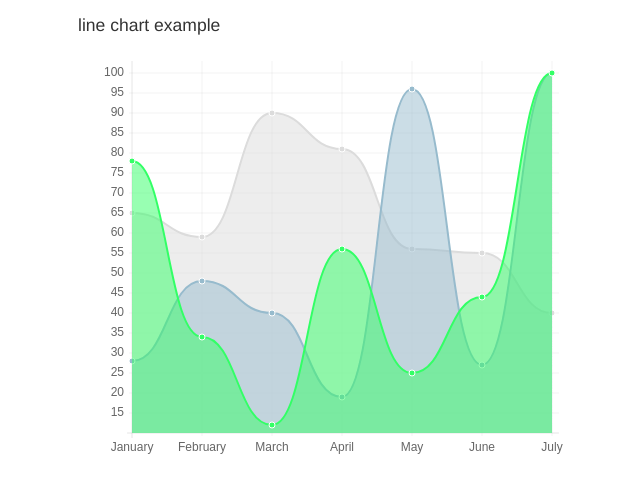
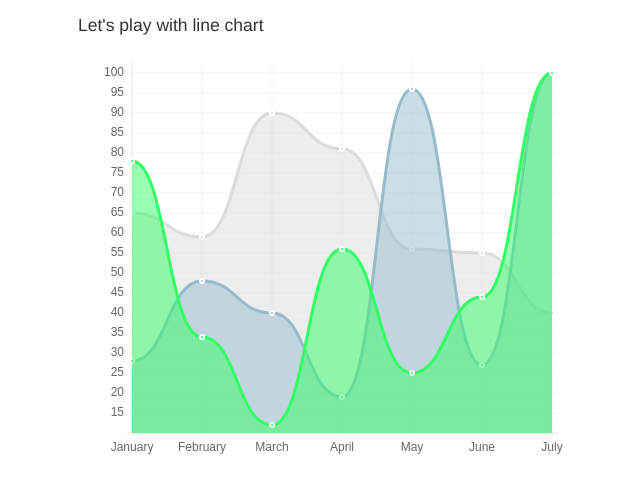
Before and after one commit to yiyayou/introduction-to-data-visualization, a website: page line-chart.html in a window 1280 px wide. Shown: the part 82-574 px from the top of the page, without its empty margins (162-802 px from the left). Drawn offline with Linux system fonts and the light colour scheme.

Commit message:
Update line-chart.html

```diff
--- a/line-chart.html
+++ b/line-chart.html
@@ -18,7 +18,7 @@
     </header>
     <main role="main">
       <div class="container">
-        <h3>line chart example</h3>
+        <h3>Let's play with line chart</h3>
         <canvas id="myChart" width="500" height="400"></canvas>
       </div>
     </main>
@@ -60,16 +60,16 @@
       options = {
 
         //Number - Radius of each point dot in pixels
-        pointDotRadius : 3,
+        pointDotRadius : 2,
 
         //Number - Pixel width of point dot stroke
-        pointDotStrokeWidth : 1,
+        pointDotStrokeWidth : 2,
 
         //Boolean - Whether to show a stroke for datasets
         datasetStroke : true,
 
         //Number - Pixel width of dataset stroke
-        datasetStrokeWidth : 2,
+        datasetStrokeWidth : 3,
 
         //Boolean - Whether to fill the dataset with a colour
         datasetFill : true,
```
